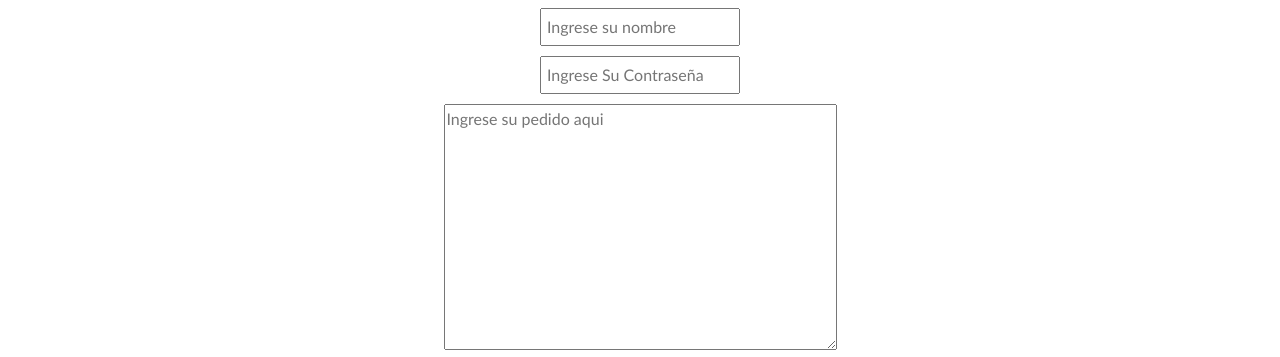
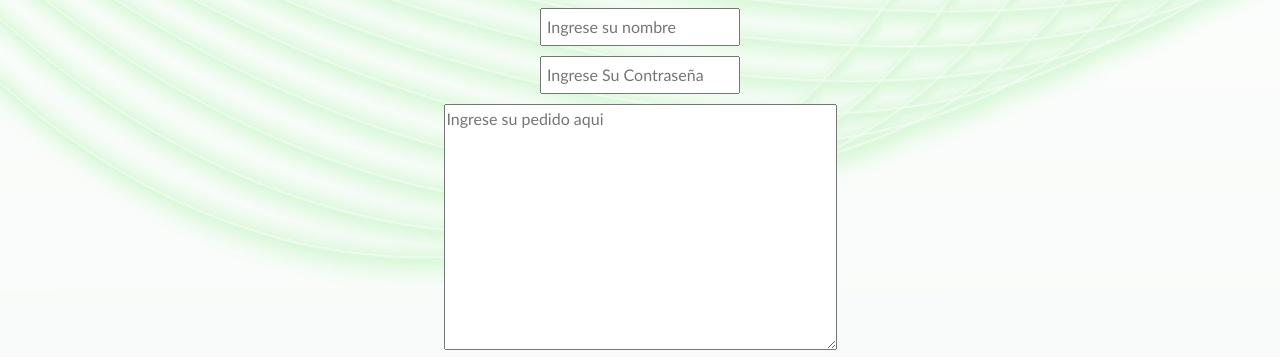
Before and after one commit to FacundoTejeda/Entregas-Coder, a plain HTML site: page pages/contact.html in a window 1280 px wide. Shown: the part 210-567 px from the top of the page. Drawn offline with nearby package versions, Linux system fonts and the light colour scheme.

Commit message:
arregle una ruta de la imagen del fondo

```diff
--- a/main.css
+++ b/main.css
@@ -1,7 +1,7 @@
 /**************** GENERAL ****************/
 
 body{
-    background-image: url(../pre-entregafacundotejeda/images/fondoweb01.jpg);
+    background-image: url(../Entregas-Coder/images/fondoweb01.jpg);
     background-repeat:no-repeat;
     background-size:cover;
     font-family:'Gill Sans', 'Gill Sans MT', Calibri, 'Trebuchet MS', sans-serif;
```
Also changed, not shown: index.html (+1 -1 lines).
